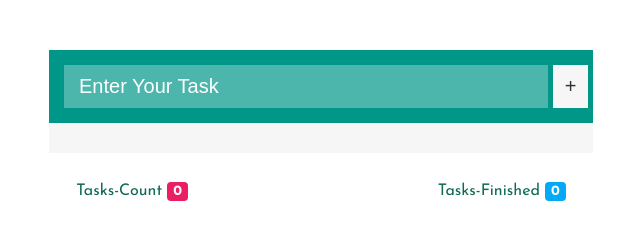
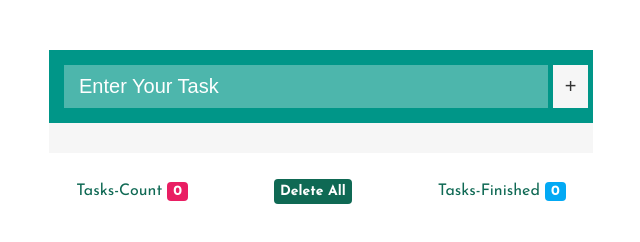
Before and after one commit to sheerien/tagarib, a website: page todolistjs.html in a window 1280 px wide. Shown: the whole page, without its empty margins (319-959 px from the left). Drawn offline with Linux system fonts and the light colour scheme.

Commit message:
todo-list-js-pure-fixed-two

```diff
--- a/assets/css/todolistjs.css
+++ b/assets/css/todolistjs.css
@@ -99,7 +99,8 @@
 }
 
 .task-status .task-count span,
-.task-status .task-finish span {
+.task-status .task-finish span,
+.task-status .delete-all span {
     color: #fff;
     padding: 2px 6px;
     font-size: 14px;
@@ -117,6 +118,12 @@
 
 .task-status .task-finish span {
     background-color: #03a9f4;
+}
+
+.task-status .delete-all span {
+    background-color: #0f6954;
+    padding: 5px 6px;
+    cursor: pointer;
 }
 
 .complete {
--- a/assets/js/todolistjs.js
+++ b/assets/js/todolistjs.js
@@ -224,3 +224,12 @@ if (allElements.length > 0) {
     }
 
 }
+
+// delete all:
+let deleteAll = document.querySelector('.delete-all')
+deleteAll.addEventListener('click', function() {
+    localStorage.clear()
+    showTask.remove();
+    data = []
+    location.reload();
+})
--- a/todolistjs.html
+++ b/todolistjs.html
@@ -34,6 +34,9 @@
             <div class="task-count">
                 Tasks-Count <span>4</span>
             </div>
+            <div class="delete-all">
+                <span>Delete All</span>
+            </div>
             <div class="task-finish">
                 Tasks-Finished <span>0</span>
             </div>
```
